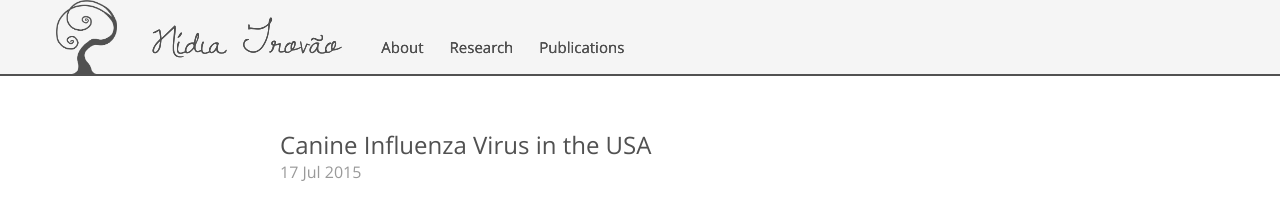
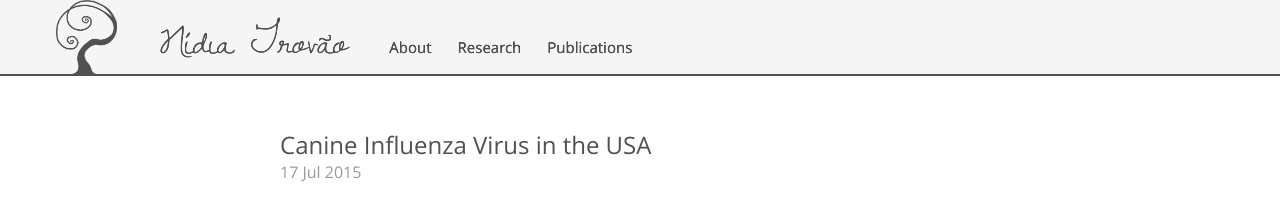
Before and after one commit to nidiatrovao/nidiatrovao.github.io, a Jekyll site: the page built from index.html, in a window 1280 px wide. Shown: the top 203 px of the page. Built offline with Jekyll 4.4.1, drawn with Linux system fonts in a browser that asks for light colours; the list of posts is cut into pages by our own code.

```diff
--- a/_sass/_masthead.scss
+++ b/_sass/_masthead.scss
@@ -25,7 +25,7 @@
   //padding-bottom:1rem;
   padding-bottom:0.5rem;
   //padding-left:9rem;
-  padding-left:9.5rem;
+  padding-left:10rem;
   padding-right:0rem;
   box-shadow: 0px 2px 0px #515151;
 
```
